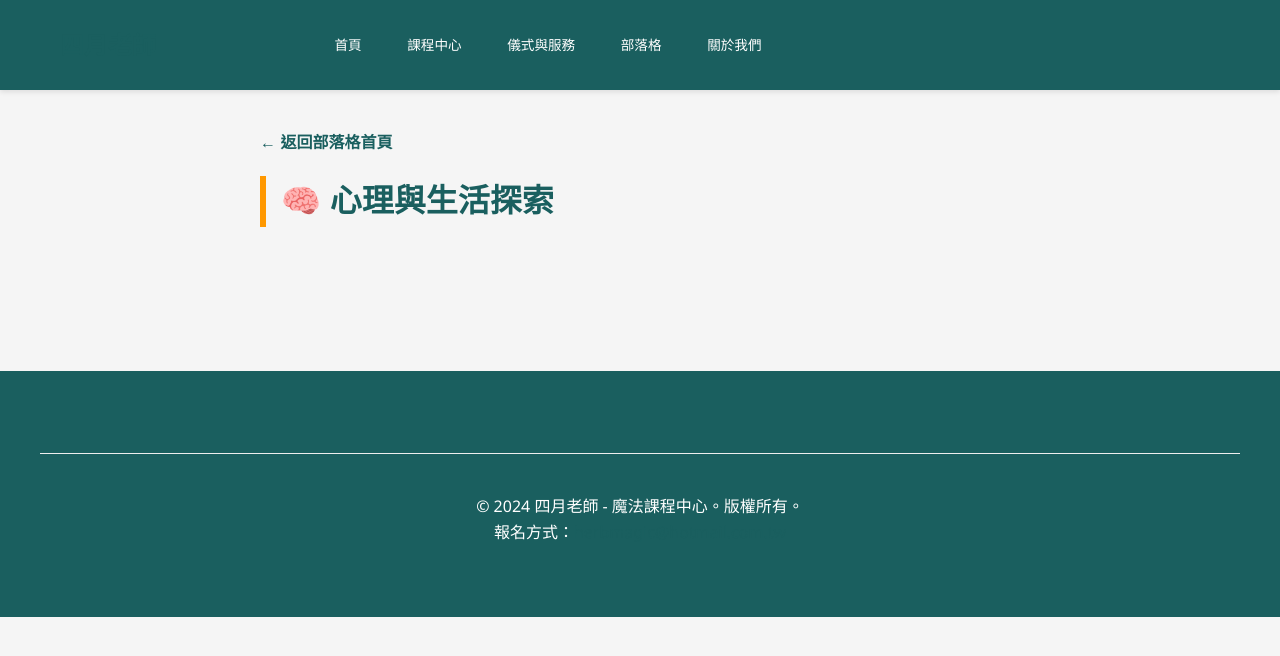
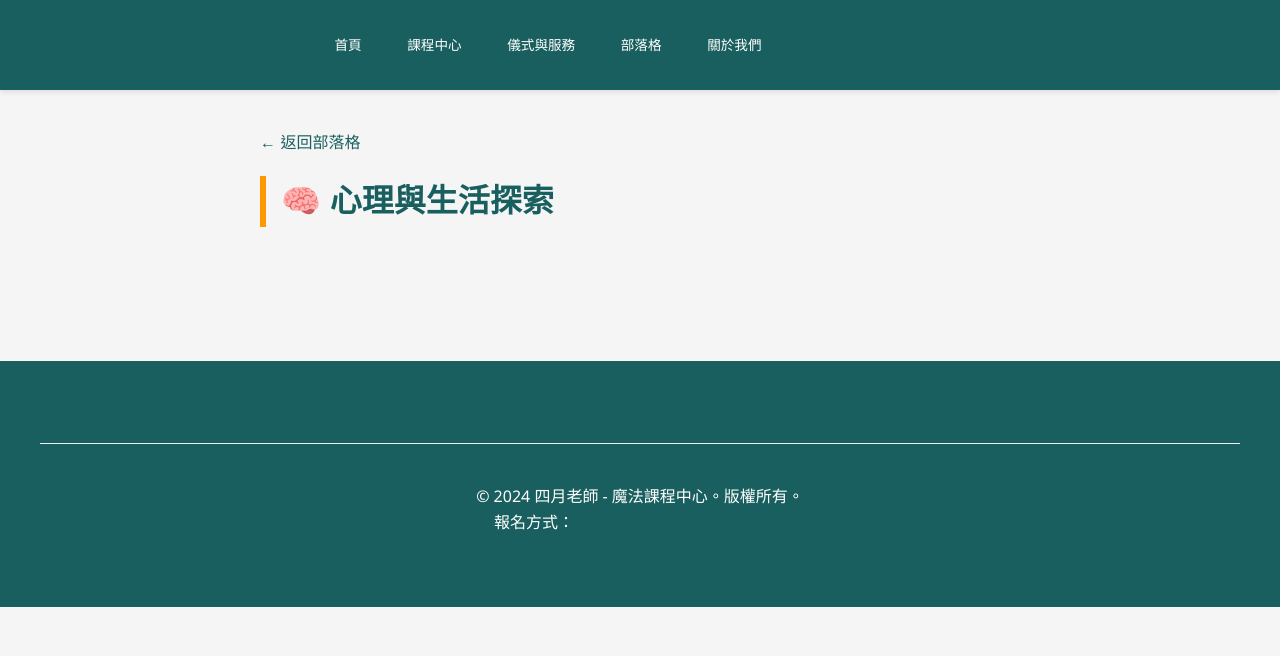
Before and after one commit to light4uliuphone-lang/hoodoo, a Jekyll site: the page built from blog/category/life.html, in a window 1280 px wide. Shown: the top 656 px of the page. Built offline with Jekyll 4.4.1, drawn with Linux system fonts in a browser that asks for light colours; comment, search, counter and statistics services are not loaded.

Commit message:
Update life.html

```diff
--- a/blog/category/life.html
+++ b/blog/category/life.html
@@ -1,29 +1,20 @@
 ---
 layout: default
-title: "分類：心理與生活探索 - 四月老師"
+title: "分類：心理與生活探索"
 permalink: /blog/category/life.html
 ---
 
 <div style="max-width: 800px; margin: 0 auto; padding: 40px 20px; font-family: sans-serif;">
-    <div style="margin-bottom: 20px;">
-        <a href="/blog/" style="color: #1a5f5f; text-decoration: none; font-weight: bold;">← 返回部落格首頁</a>
-    </div>
+    <div style="margin-bottom: 20px;"><a href="/blog/" style="color: #1a5f5f; text-decoration: none;">← 返回部落格</a></div>
+    <h1 style="border-left: 6px solid #ff9800; padding-left: 15px; color: #1a5f5f;">🧠 心理與生活探索</h1>
 
-    <header style="border-left: 6px solid #ff9800; padding-left: 15px; margin-bottom: 40px;">
-        <h1 style="color: #1a5f5f; font-size: 2rem; margin: 0;">🧠 心理與生活探索</h1>
-    </header>
-
-    <div class="category-main-content">
+    <div style="margin-top: 30px;">
         {% for post in site.posts %}
             {% if post.category == "life" or post.categories contains "life" %}
                 <article style="margin-bottom: 30px; padding-bottom: 20px; border-bottom: 1px solid #eee;">
-                    <div style="color: #888; font-size: 0.85rem; margin-bottom: 10px;">📅 {{ post.date | date: "%Y/%m/%d" }}</div>
-                    <h3 style="margin: 10px 0; font-size: 1.4rem;">
-                        <a href="{{ post.url | relative_url }}" style="color: #333; text-decoration: none; font-weight: bold;">{{ post.title }}</a>
-                    </h3>
-                    <p style="color: #666; line-height: 1.6; font-size: 1rem;">
-                        {{ post.excerpt | strip_html | truncate: 100 }}
-                    </p>
+                    <div style="color: #888; font-size: 0.85rem;">📅 {{ post.date | date: "%Y/%m/%d" }}</div>
+                    <h3 style="margin: 10px 0;"><a href="{{ post.url | relative_url }}" style="color: #333; text-decoration: none; font-weight: bold;">{{ post.title }}</a></h3>
+                    <p style="color: #666; line-height: 1.6;">{{ post.excerpt | strip_html | truncate: 100 }}</p>
                 </article>
             {% endif %}
         {% endfor %}
```
